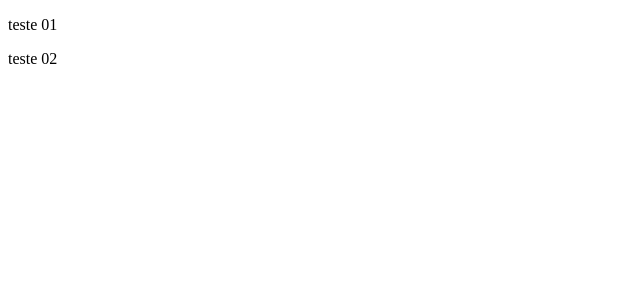
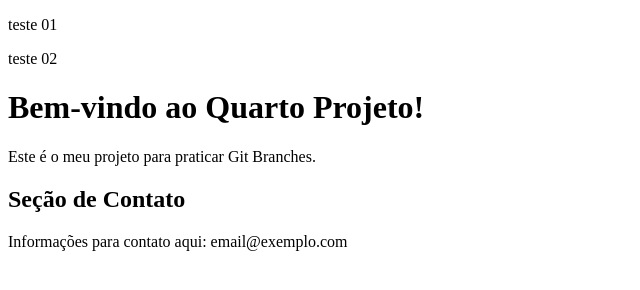
Before and after one commit to kaiquelourran/meu-quarto-projeto-git., a plain HTML site: page index.html in a window 1280 px wide. Shown: the whole page, without its empty margins (0-640 px from the left). Drawn offline with Linux system fonts and the light colour scheme.

Commit message:
adicionar secao inicial de contato

```diff
--- a/index.html
+++ b/index.html
@@ -8,5 +8,10 @@
 <body>
     <p>teste 01</p>
     <p>teste 02</p>
+    <body>
+        <h1>Bem-vindo ao Quarto Projeto!</h1>
+        <p>Este é o meu projeto para praticar Git Branches.</p>
+
+        <h2>Seção de Contato</h2> <p>Informações para contato aqui: email@exemplo.com</p> </body>
 </body>
 </html>
```
